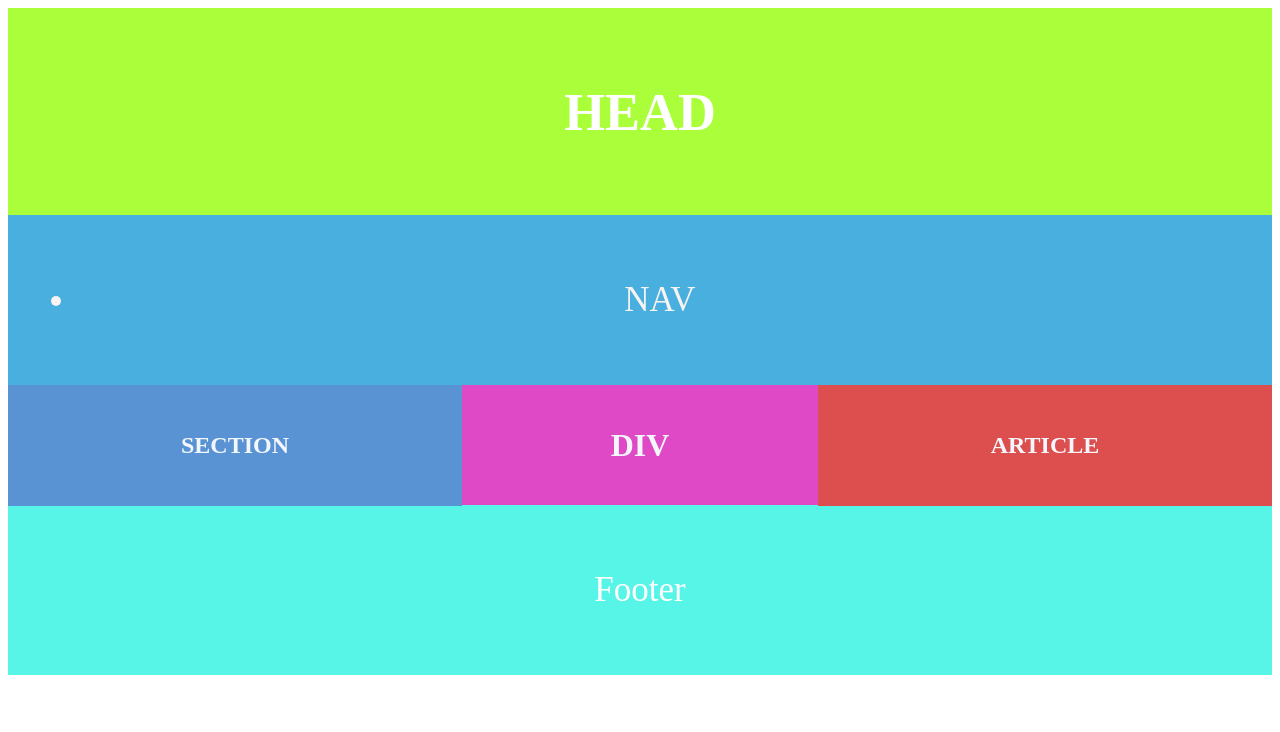
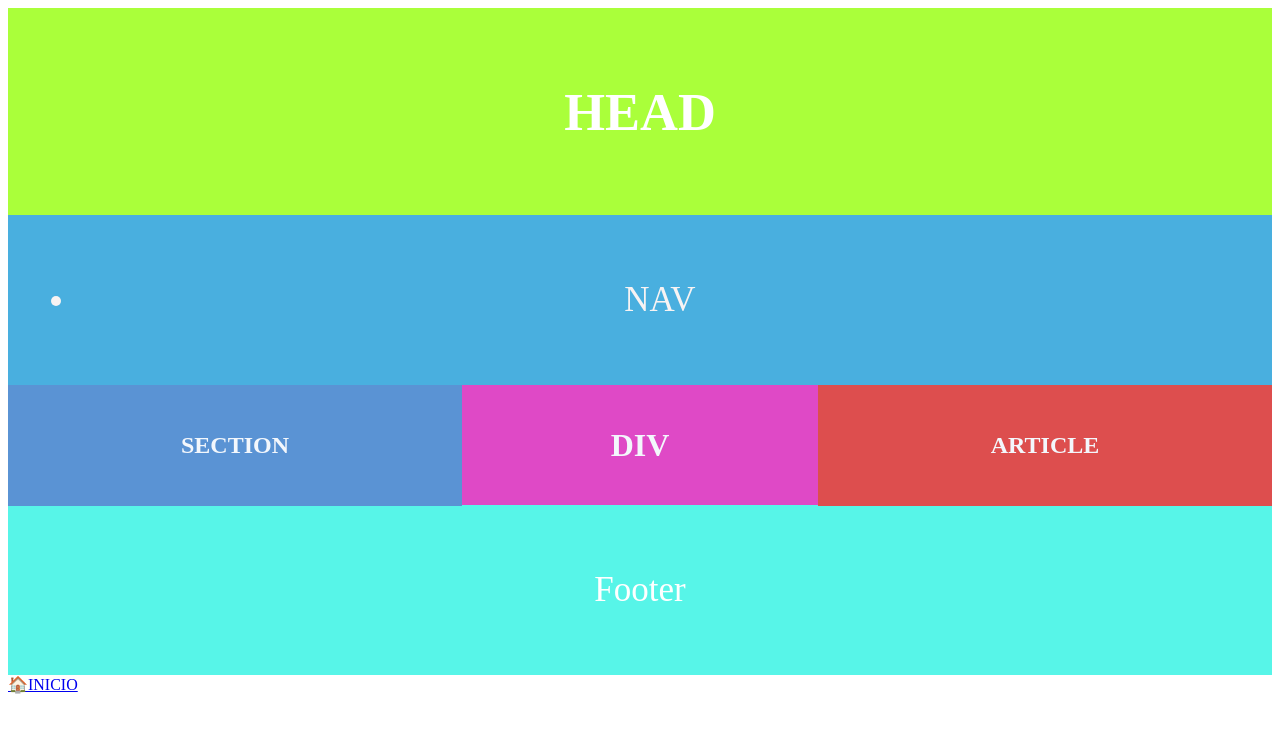
Before and after one commit to AndersonC09/programacion-orientadad-a-eventos, a plain HTML site: page elemento_diseño.html in a window 1280 px wide. Drawn offline with Linux system fonts and the light colour scheme.

Commit message:
elemento_diseño.html

```diff
--- a/elemento_diseño.html
+++ b/elemento_diseño.html
@@ -97,6 +97,7 @@ footer {
 <footer>
   <p>Footer</p>
 </footer>
+  <a href="index.html"> 🏠INICIO</a>
 
 </body>
 </html>
```
